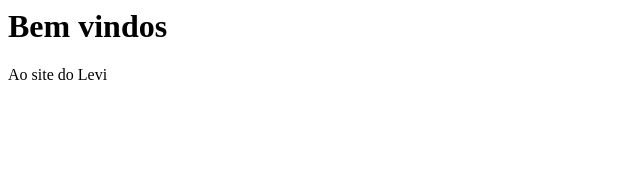
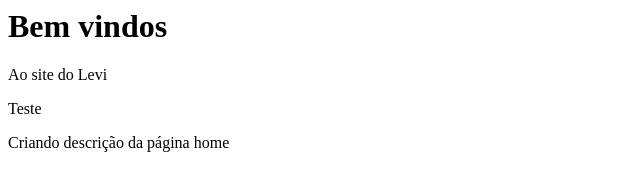
Before and after one commit to levit/curso_github, a plain HTML site: page index.html in a window 1280 px wide. Shown: the whole page, without its empty margins (0-640 px from the left). Drawn offline with Linux system fonts and the light colour scheme.

Commit message:
Incluindo descrição no site principal

```diff
--- a/index.html
+++ b/index.html
@@ -1,2 +1,7 @@
 <h1>Bem vindos</h1>
 <p>Ao site do Levi</p>
+
+<p>Teste</p>
+
+
+<p>Criando descrição da página home</p>
```
